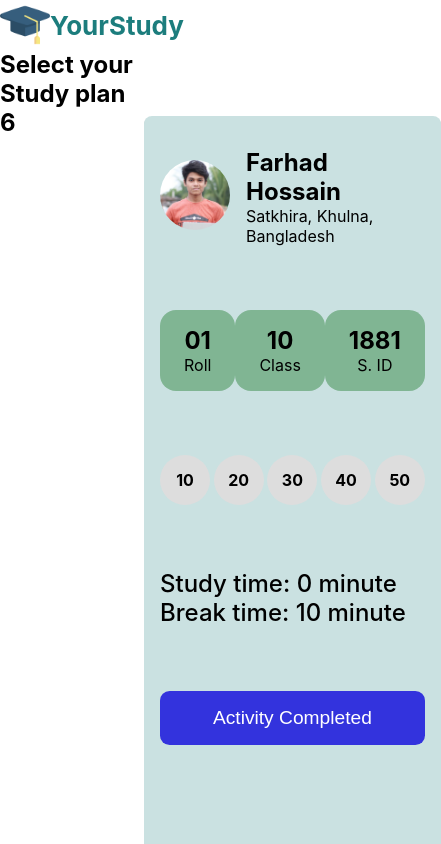
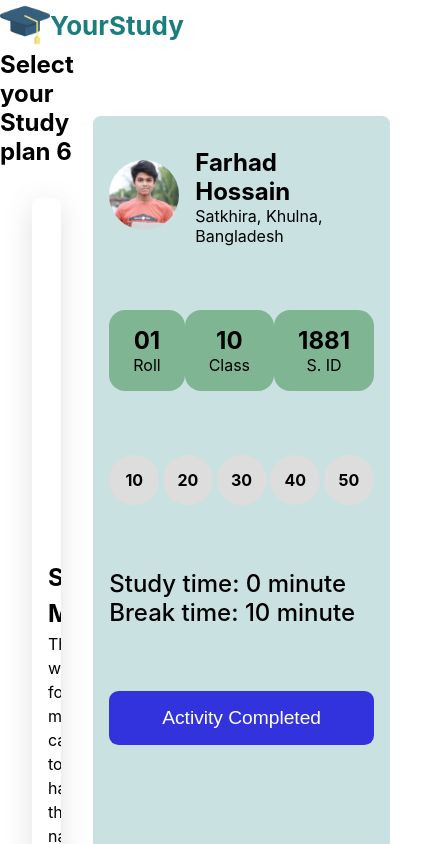
Before and after one commit to Md-FarhadHossain/ultra-active-club, a React (Create React App) app: page / in a window 390 px wide. Shown: the top 844 px of the page, 441 px wide, since content can reach past the window. Built offline with nearby package versions, Linux system fonts and the light colour scheme.

Commit message:
tablet responsive done

```diff
--- a/public/index.html
+++ b/public/index.html
@@ -24,7 +24,7 @@
       work correctly both with client-side routing and a non-root public URL.
       Learn how to configure a non-root public URL by running `npm run build`.
     -->
-    <title>React App</title>
+    <title>YourStudy</title>
   </head>
   <body>
     <noscript>You need to enable JavaScript to run this app.</noscript>
--- a/src/components/StudyPlan/StudyPlan.css
+++ b/src/components/StudyPlan/StudyPlan.css
@@ -23,3 +23,15 @@
     gap: 2.5rem;
     margin: 2rem;
 }
+
+
+@media screen and (max-width: 1300px){
+    .activity-container {
+        grid-template-columns: repeat(2, 1fr);
+    }
+}
+@media screen and (max-width: 800px){
+    .activity-container {
+        grid-template-columns: repeat(1, 1fr);
+    }
+}
```
Also changed, not shown: src/components/UserActivity/UserActivity.css (line endings or trailing spaces).
